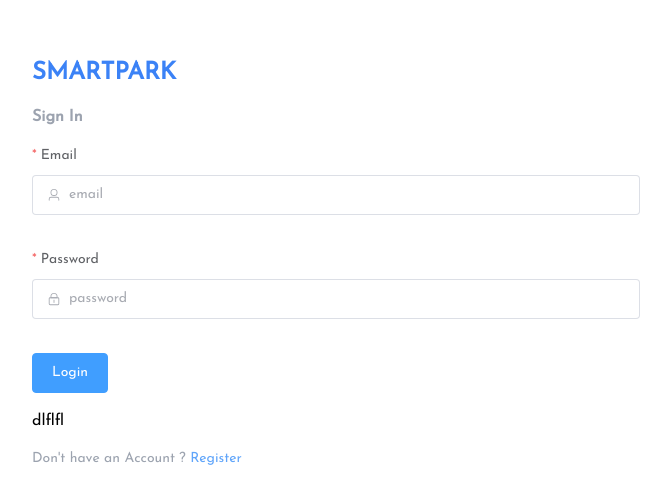
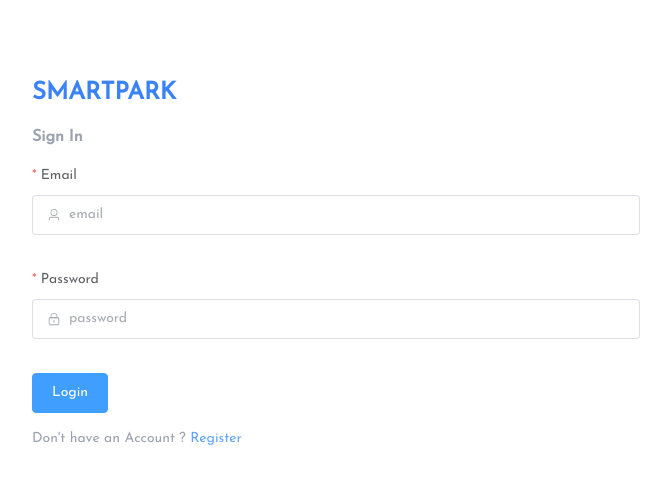
Before and after one commit to muasya-victor/car-parking-frontend, a Vue app: page /dashboard/users/1 in a window 1280 px wide. Shown: the part 137-640 px from the top of the page, without its empty margins (304-975 px from the left). Built offline with nearby package versions, Linux system fonts and the light colour scheme.

Commit message:
add user registration

```diff
--- a/src/views/auth/forms/RegisterForm.vue
+++ b/src/views/auth/forms/RegisterForm.vue
@@ -165,7 +165,7 @@ const submitForm = async (formEl: FormInstance | undefined) => {
   await formEl.validate((valid, fields) => {
     console.log(fields,'fields')
     if (valid) {
-      if (route.name == 'user-create') {
+      if (route.name != 'user-edit') {
         pushDataToDatabase('postData','users', form)
       }
 
--- a/src/views/auth/forms/SecondaryLogin.vue
+++ b/src/views/auth/forms/SecondaryLogin.vue
@@ -126,7 +126,6 @@ const submitForm = async (formEl: FormInstance | undefined) => {
         Login
       </el-button>
     </div>
-    dlflfl
     <div class="text-sm">
       <span class="text-gray-400"> Don't have an Account ? </span>
       <router-link :to="{name:'register-user'}" class="text-blue-400 hover:text-blue-500 hover:font-bold"> Register </router-link>
```
